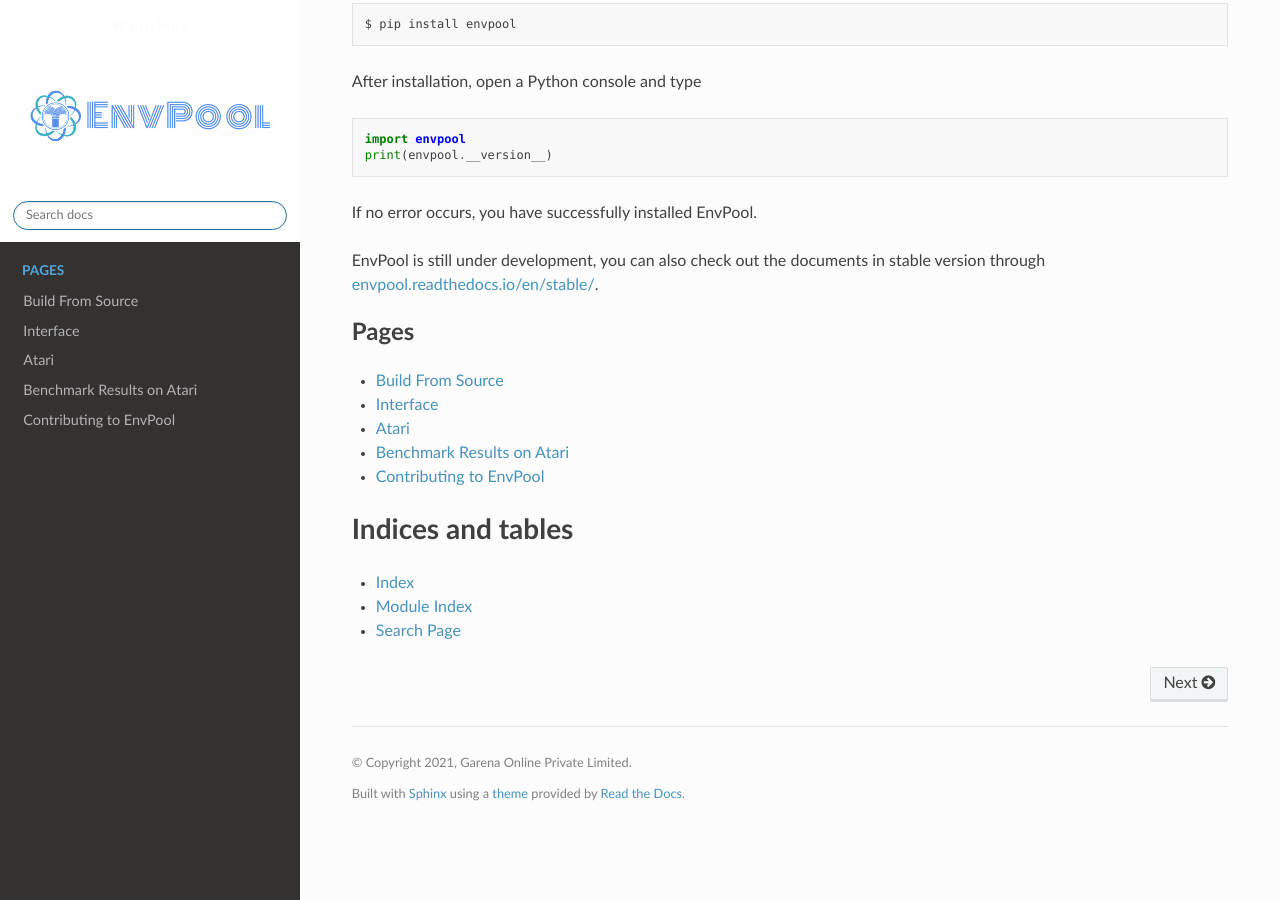
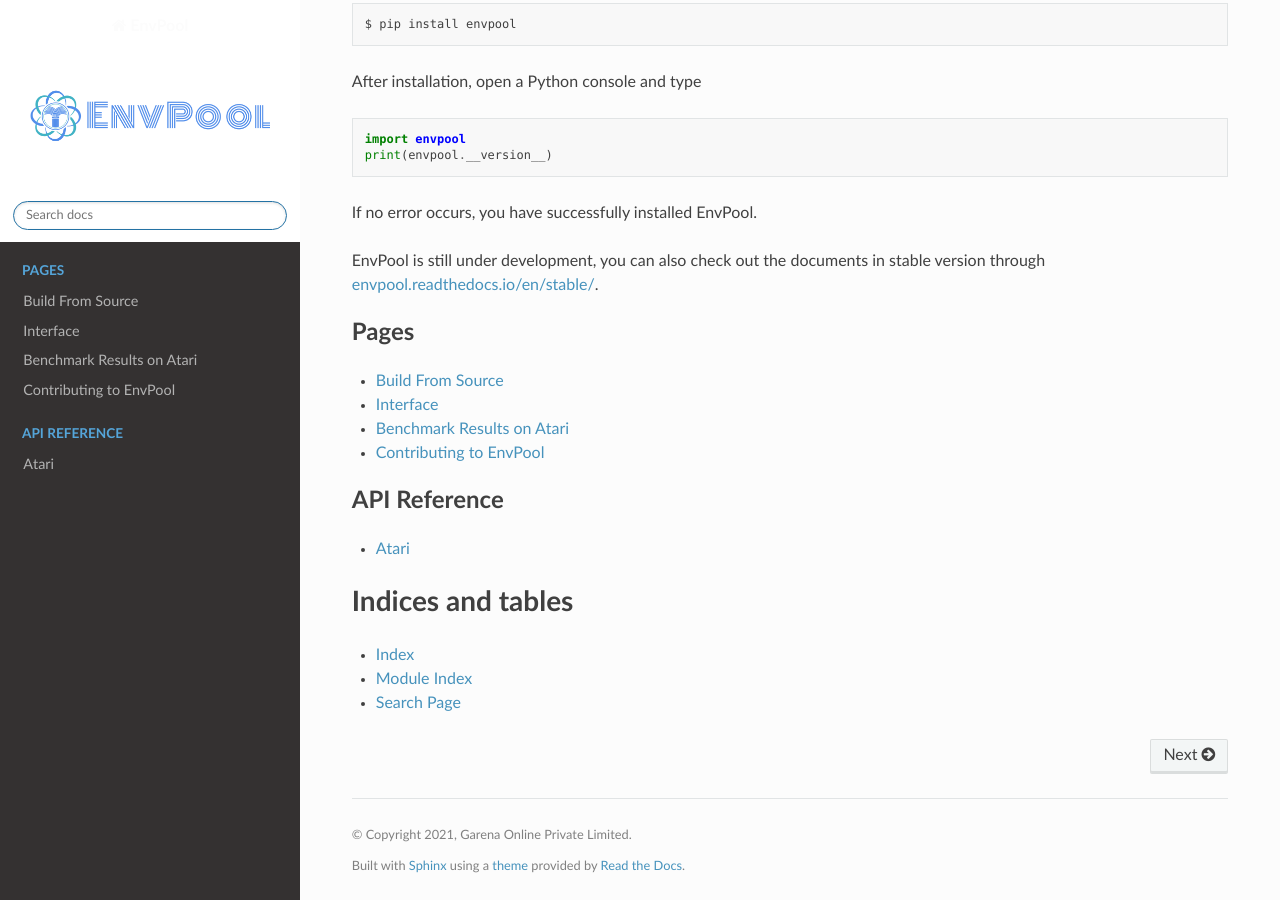
Before and after one commit to sail-sg/envpool, a Sphinx documentation site: the page built from docs/index.rst, in a window 1280 px wide and 900 px high, scrolled down 687 px. Built offline with Sphinx 7.4.7 and the Read the Docs theme 2.0.0, drawn with Linux system fonts in a browser that asks for light colours.

Commit message:
fix docs

```diff
--- a/docs/index.rst
+++ b/docs/index.rst
@@ -60,9 +60,15 @@ stable version through `envpool.readthedocs.io/en/stable/
 
    pages/build
    pages/interface
-   pages/atari
    pages/benchmark
    pages/contributing
+
+
+.. toctree::
+   :maxdepth: 1
+   :caption: API Reference
+
+   api/atari
 
 
 Indices and tables
```
Also changed, not shown: CONTRIBUTING.md (+1 -1 lines), README.md (+4 -2 lines), docs/api/atari.rst (renamed from docs/pages/atari.rst).
